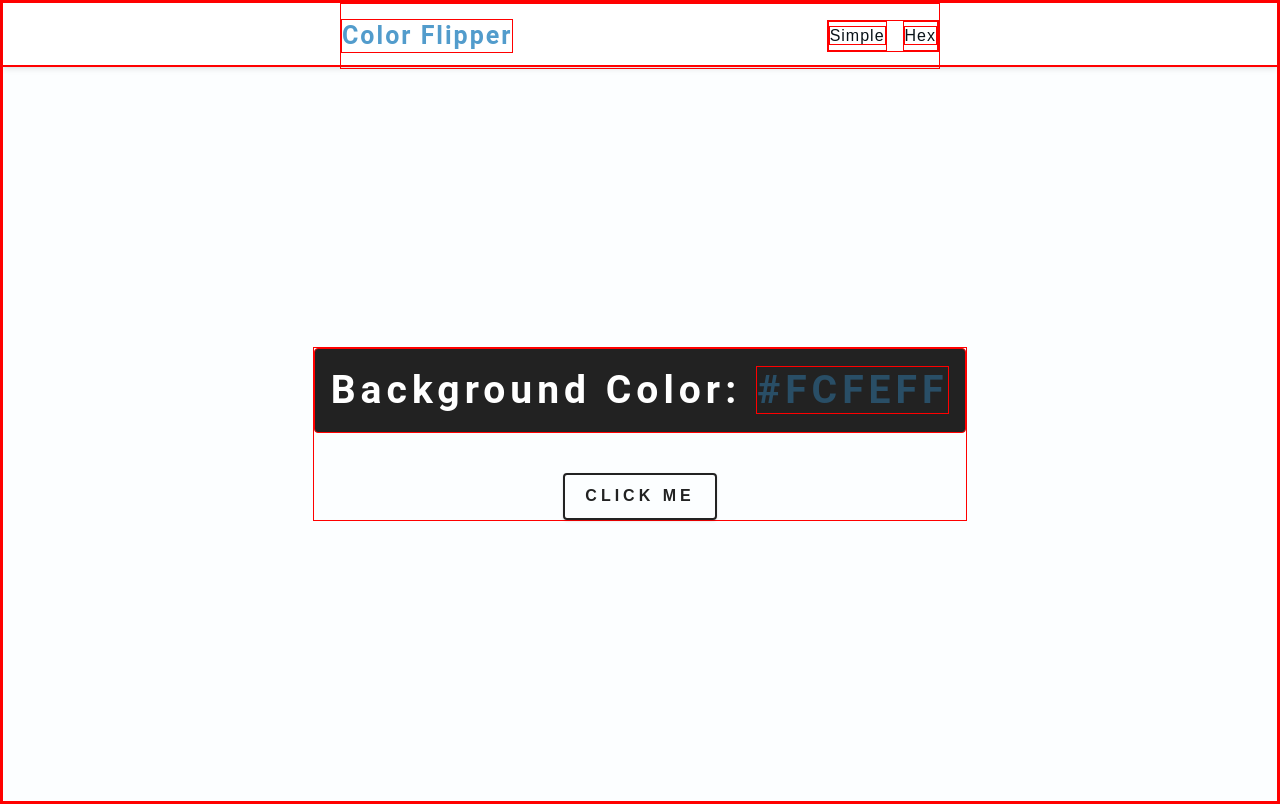
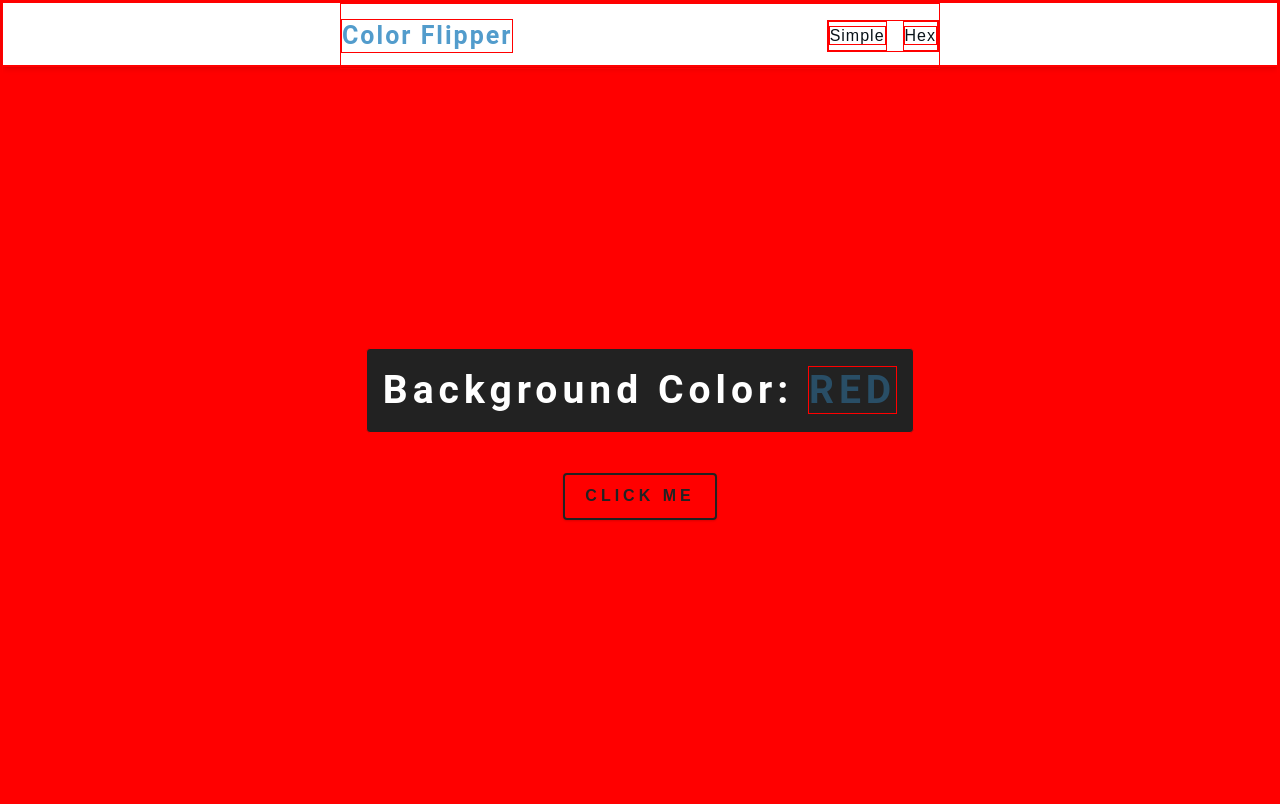
Before and after one commit to ap221882/color-flipper-project-JSVanilla, a plain HTML site: page index.html in a window 1280 px wide. Both pictures are taken after a click on the button "CLICK ME". Drawn offline with Linux system fonts and the light colour scheme.

Commit message:
completed project

```diff
--- /dev/null
+++ b/app.js
@@ -0,0 +1,14 @@
+const colors = ['green', 'red', 'rgb(11, 122, 117)', '#FF8811', '#FF8811'];
+
+const btn = document.getElementById('btn');
+const color = document.querySelector('.color');
+
+btn.addEventListener('click', function () {
+  const randomNumber = getRandomNumber();
+  document.body.style.backgroundColor = colors[randomNumber];
+  color.textContent = colors[randomNumber];
+});
+
+function getRandomNumber() {
+  return Math.trunc(Math.random() * colors.length);
+}
--- a/index.html
+++ b/index.html
@@ -35,5 +35,6 @@
         <button class="btn btn-hero" id="btn">click me</button>
       </div>
     </main>
+    <script src="./app.js"></script>
   </body>
 </html>
```
Also changed, not shown: hex.html (+1 -0 lines), hex.js (added, +13 -0 lines).
